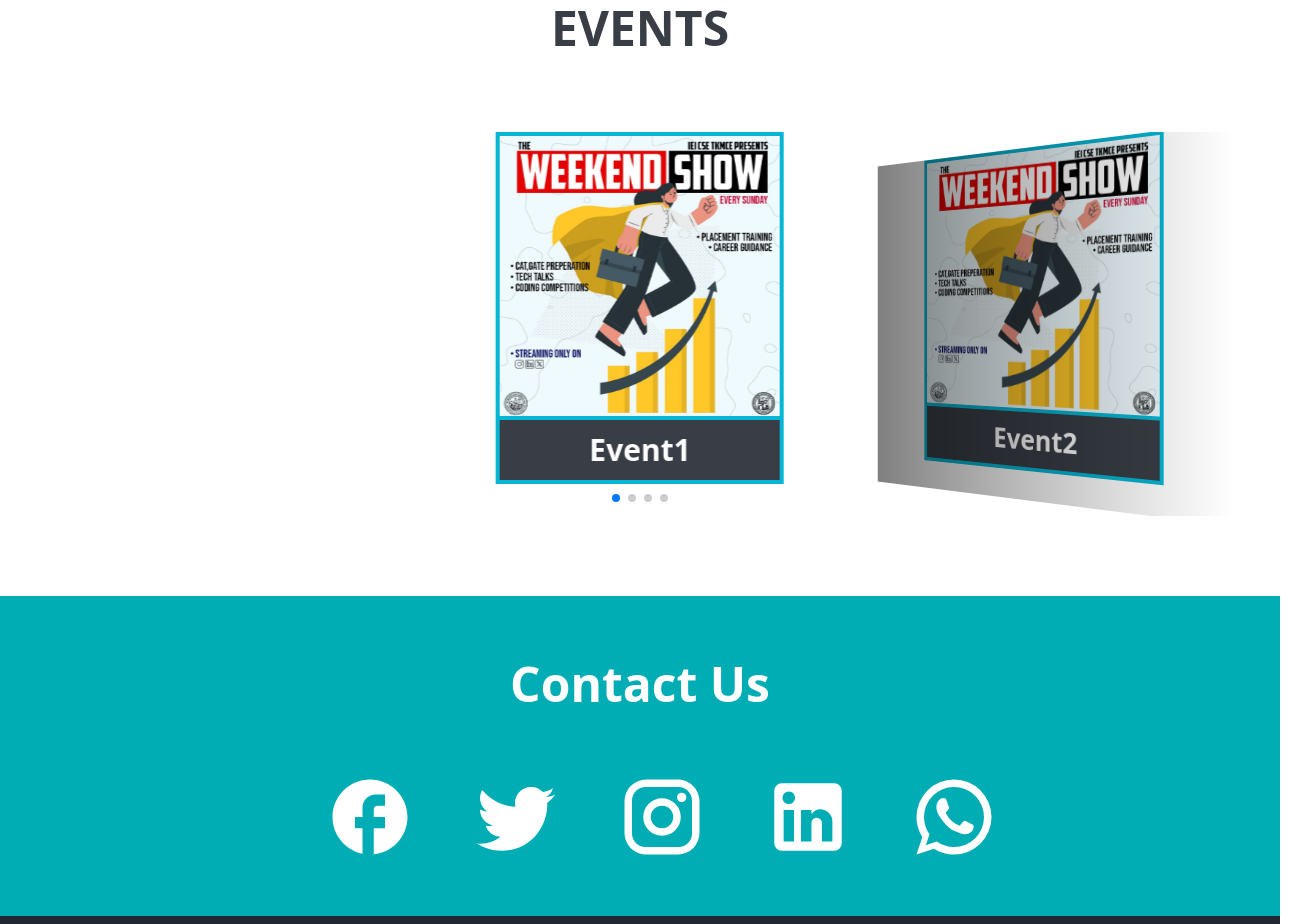
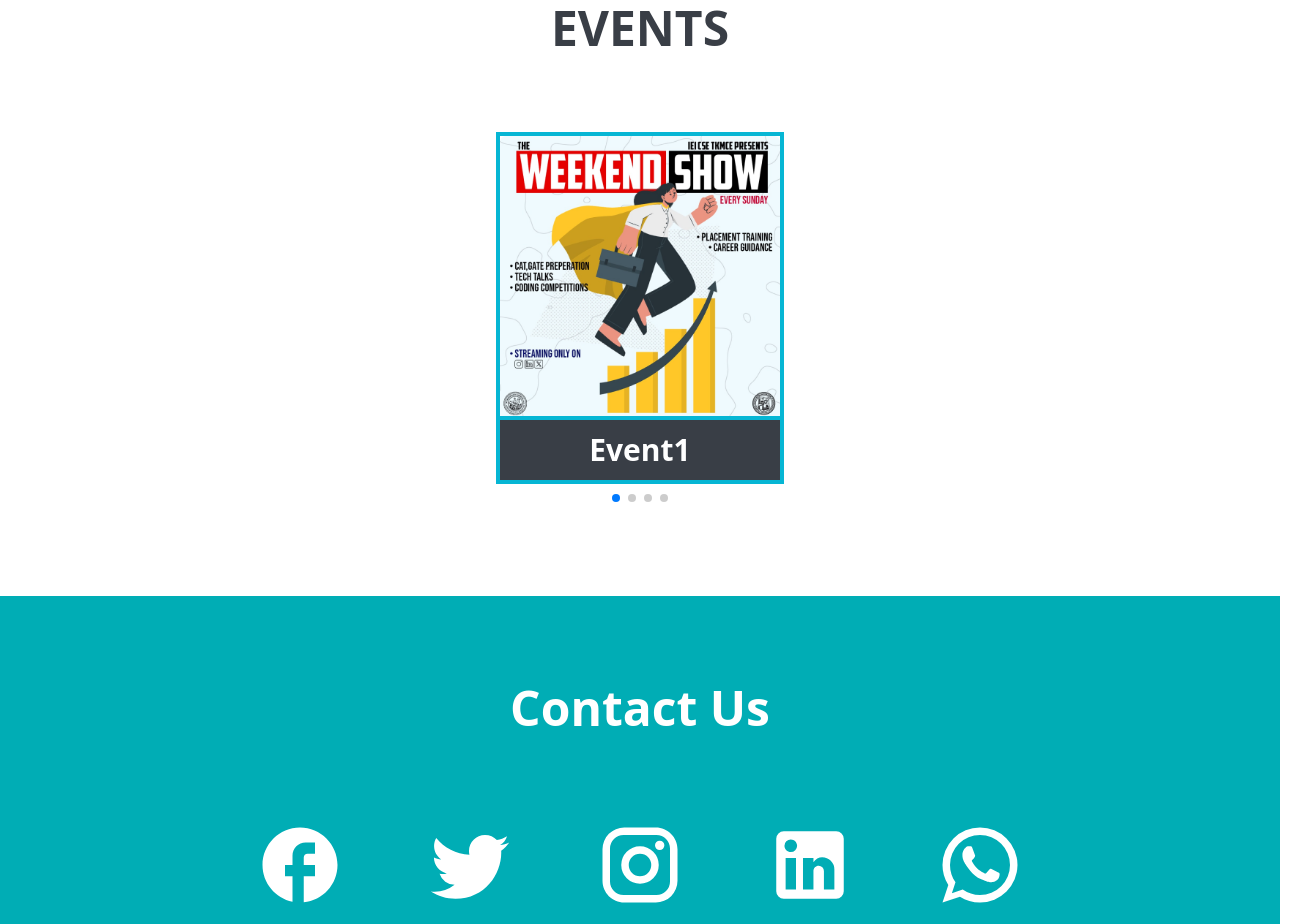
Before and after one commit to agastus047/iei-cse-tkmce, a Next.js app: page / in a window 1280 px wide. Shown: the part 1540-2464 px from the top of the page, 1302 px wide, since content can reach past the window. Built offline with nearby package versions, Linux system fonts and the light colour scheme.

Commit message:
contact and events done

```diff
--- a/src/components/Contact.jsx
+++ b/src/components/Contact.jsx
@@ -10,13 +10,16 @@
         '@media (max-width: 768px)': {
           fontSize: '60px', // Adjust size for screens smaller than 768px
         },
+        '@media (min-width: 1440px)': {
+          fontSize: '100px', // Adjust size for screens smaller than 768px
+        },
         // Add more media queries and size adjustments as needed
       };
 
     return(
-    <div className=" h-80 bg-cyanblue flex flex-col items-center text-white ">
-        <div className=" text-5xl h-full my-16  font-bold">Contact Us</div>
-        <div className="flex flex-row gap-14 w-full items-center justify-center items-baseline h-full mb-16 ml-11">
+    <div className=" h-96 bg-cyanblue flex flex-col items-center text-white ">
+        <div className="text-4xl lg:text-5xl flex items-center h-24 my-6 lg:my-16  font-bold">Contact Us</div>
+        <div className="flex flex-row flex-wrap gap-14 lg:gap-20 items-center justify-center items-baseline   mx-3">
           <a href='https://www.youtube.com/watch?v=O0N4Ona214g'>  <FacebookOutlinedIcon sx={iconStyle}/></a>
            <a href='google.com'> <TwitterIcon sx={iconStyle}/></a>
             <a href='google.com'><InstagramIcon sx={iconStyle}/></a>
--- a/src/components/Eventcard.jsx
+++ b/src/components/Eventcard.jsx
@@ -4,7 +4,7 @@
 {
     // console.log({items})
     return(
-        <div className="w-72 h-96 m-auto flex flex-col">
+        <div className="w-60 lg:w-72 h-96 m-auto flex flex-col">
         <div className="card-image w-full h-72 relative overflow-hidden border-4 border-cyan-500">
             <img src={items.img} className="absolute object-cover object-center h-full w-full rounded-t-md z-10" alt="Image"/>
         </div>
--- a/src/components/Events.jsx
+++ b/src/components/Events.jsx
@@ -1,4 +1,4 @@
-import { Swiper, SwiperSlide } from 'swiper/react';
+import { Swiper, SwiperSlide,Responsive } from 'swiper/react';
 
 // Import Swiper styles
 import 'swiper/css';
@@ -25,22 +25,22 @@
         effect={'coverflow'}
         grabCursor={true}
         centeredSlides={true}
-        slidesPerView={3}
+        // slidesPerView={1}
         coverflowEffect={{
           rotate: 50,
           stretch: 0,
           depth: 100,
           modifier: 1,
-          slideShadows: true,
+          slideShadows: false,
         }}
         pagination={true}
         modules={[EffectCoverflow, Pagination]}
         className="mySwiper w-full my-20 h-96"
       >
-      {cards}
 
+    {cards}
 
-      </Swiper></div>
+    </Swiper></div>
       </div>
   )
 }
@@ -88,3 +88,15 @@
         <SwiperSlide className='w-80 h-80 bg-center bg-cover'>
         <Eventcard/>
         </SwiperSlide> */}
+
+        {/* <Responsive breakpoints={{
+    // When the screen width is less than 640px (mobile size)
+    640: {
+      slidesPerView: 1, // Set slidesPerView to 1
+    },
+    // When the screen width is greater than or equal to 641px (other screen sizes)
+    641: {
+      slidesPerView: 3, // Set slidesPerView to 3 (or your desired value)
+    },
+  }}>
+  </Responsive>*/}
```
